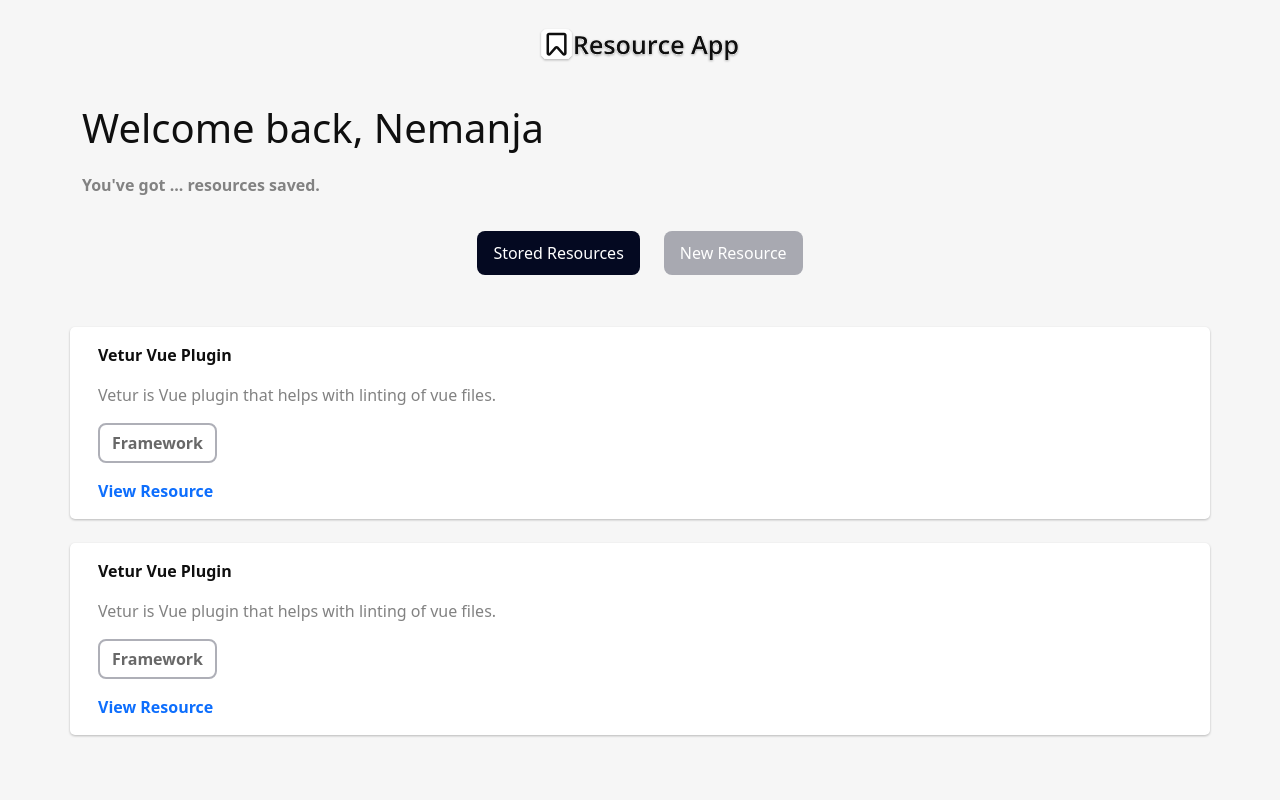
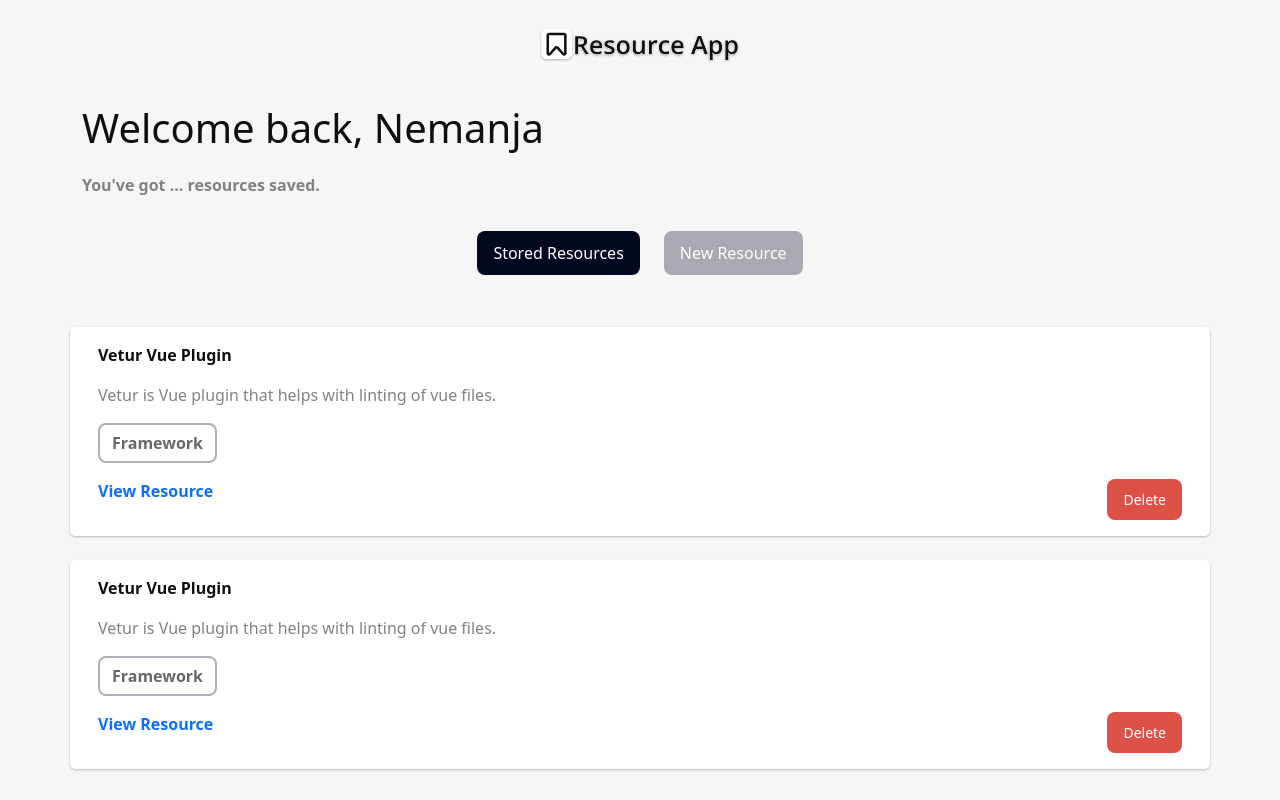
Before and after one commit to Manojlovic1998/resource-app, a Vue app: page / in a window 1280 px wide. Built offline with nearby package versions, Linux system fonts and the light colour scheme.

Commit message:
Add delete button and target blank for BaseCard and TheResources

```diff
--- a/src/components/UI/BaseCard.vue
+++ b/src/components/UI/BaseCard.vue
@@ -11,8 +11,9 @@
         <slot name="tag"></slot>
       </BaseTag>
     </div>
-    <div class="col-12">
+    <div class="col-12 d-flex">
       <slot name="resource"></slot>
+      <slot name="delete"></slot>
     </div>
   </div>
 </template>
--- a/src/components/layout/TheResources.vue
+++ b/src/components/layout/TheResources.vue
@@ -11,9 +11,12 @@
         ><p class="mb-0 tag">{{ resource.tag }}</p></template
       >
       <template v-slot:resource
-        ><a :href="resource.resource" class="fw-bold"
+        ><a :href="resource.resource" target="_blank" class="fw-bold"
           >View Resource</a
         ></template
+      >
+      <template v-slot:delete
+        ><BaseButton class="btn-sm ms-auto">Delete</BaseButton></template
       >
     </BaseCard>
   </div>
@@ -21,11 +24,13 @@
 
 <script>
 import BaseCard from "../UI/BaseCard.vue";
+import BaseButton from "../UI/BaseButton.vue";
 
 export default {
   props: ["resources"],
   components: {
     BaseCard,
+    BaseButton,
   },
 };
 </script>
@@ -40,6 +45,14 @@ export default {
   font-weight: 600;
 }
 
+.btn-sm {
+  background-color: #dd5147;
+}
+
+.btn-sm:hover {
+  background-color: #c74940;
+}
+
 a {
   text-decoration: none;
 }
```
